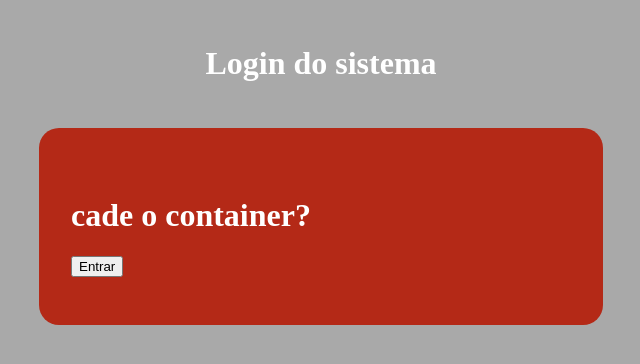
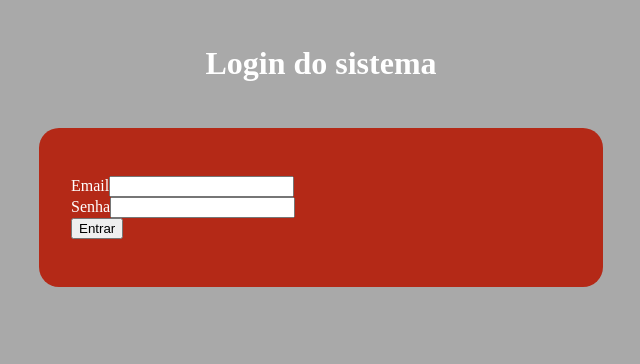
Before and after one commit to mdsreq-fga-unb/2022.2-RevistaTeses, a React (Create React App) app in the folder frontend/: page / in a window 1280 px wide. Shown: the top 364 px of the page, without its empty margins (319-959 px from the left). Built offline with nearby package versions, Linux system fonts and the light colour scheme.

Commit message:
Parte do front de login

```diff
--- a/frontend/src/pages/login/index.js
+++ b/frontend/src/pages/login/index.js
@@ -8,25 +8,19 @@
         <div>
         <body>
             <div className='container'>
-                <h1>
-                    cade o container?
-                </h1>
-                <div>
-                <button type='submit'>Entrar</button>
-                </div>
-                {/* <form className='form'>
+                <form>
                 <div className='field'>
                     <label htmlFor='email'>Email</label>
-                    <input type="email" name='email' id='email'> </input>
+                    <input type="email" name='email' id='email'/>
                 </div>
                 <div className='field'>
                     <label htmlFor='password'>Senha</label>
-                    <input type="password" name='password' id='password'> </input>
+                    <input type="password" name='password' id='password'/>
                 </div>
                 <div className='actions'>
                     <button type='submit'>Entrar</button>
                 </div>
-                </form> */}
+                </form>
             </div>
         </body>
         </div>
--- a/frontend/src/pages/login/styles.css
+++ b/frontend/src/pages/login/styles.css
@@ -3,6 +3,7 @@
     padding: auto;
     width: auto;
     height: auto;
+    margin-top: 100 px;
 }
 header {
     color: rgb(255, 255, 255);
```
